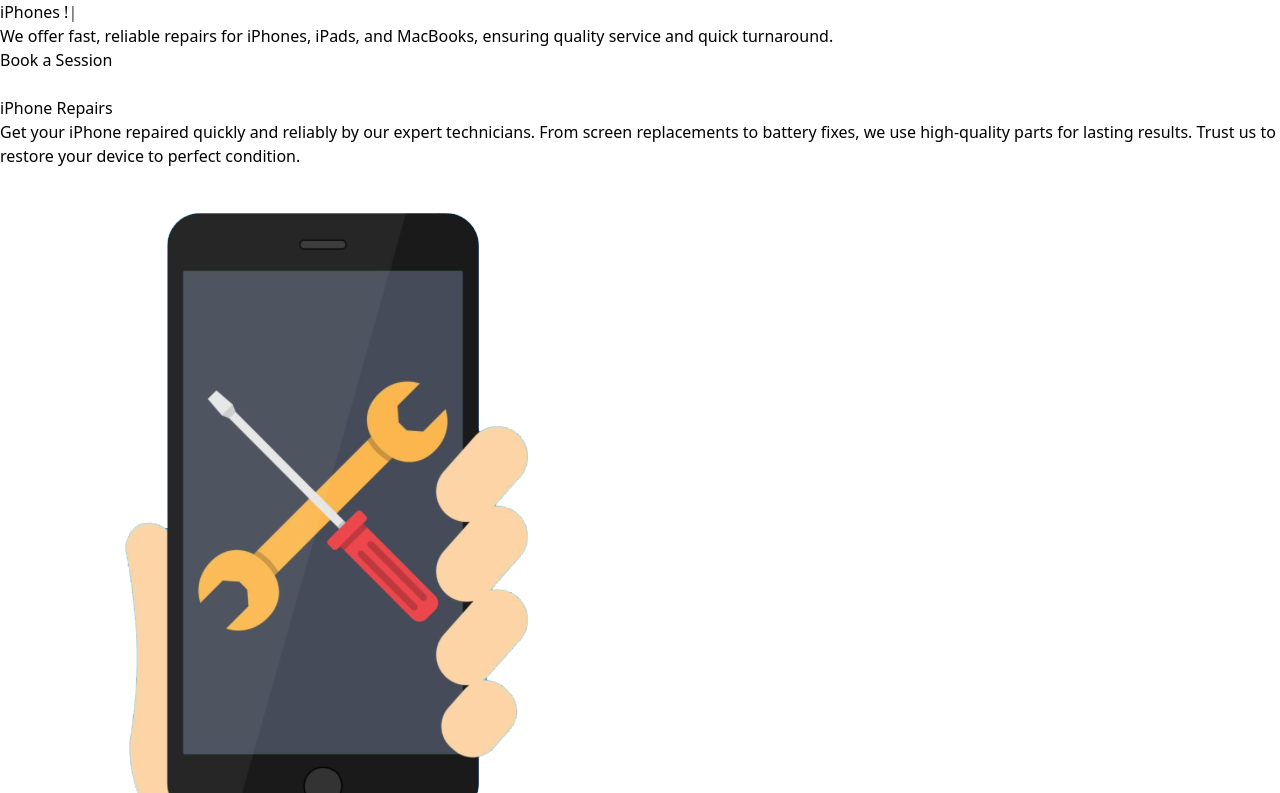
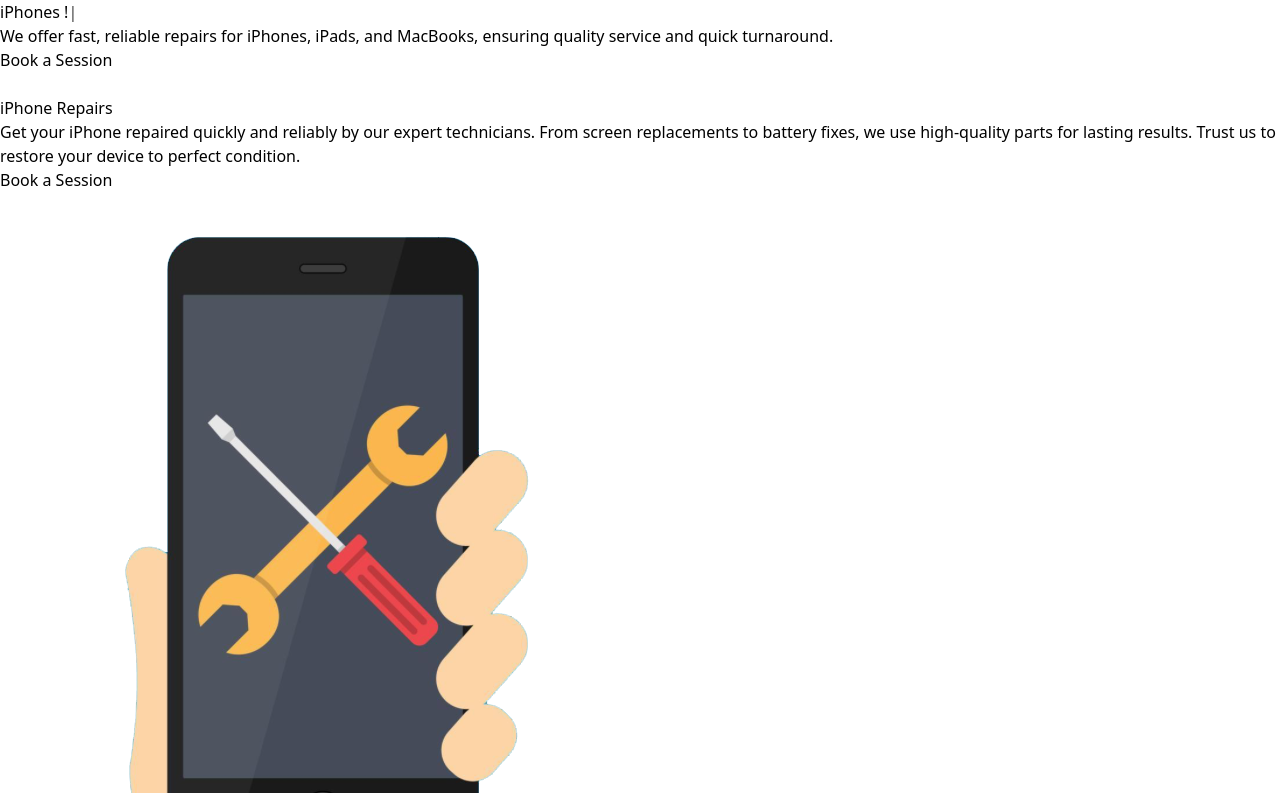
Before and after one commit to f90dErry/nextglo-repairs, a React (Vite) app: page / in a window 1280 px wide. Shown: the part 547-1340 px from the top of the page. Built offline with nearby package versions, Linux system fonts and the light colour scheme.

Commit message:
card components bug issue fixed

```diff
--- a/src/components/Hero.jsx
+++ b/src/components/Hero.jsx
@@ -67,7 +67,7 @@ const Hero = () => {
         </button>
       </div>
 
-      <div className='w-full h-[250px] bg-red-500 md:max-w-[1400px] md:h-[350px] md:w-[600px] m-auto relative group'>
+      <div className='w-full h-[250px] md:max-w-[1400px] md:h-[350px] md:w-[600px] m-auto relative group'>
         <div
           className='w-full h-full bg-center bg-cover duration-500'
           style={{ backgroundImage: `url(${slides[index].url})` }}
--- a/src/components/Navbar.jsx
+++ b/src/components/Navbar.jsx
@@ -29,7 +29,7 @@ const Navbar = () => {
       <div
         className={`${
           isMenuOpen ? 'flex' : 'hidden'
-        } absolute flex-col gap-6 top-24 w-[270px] h-[300px] p-3 items-center md:static md:flex md:flex-row  md:w-auto shadow-lg right-1 md:shadow-none md:h-0 md:gap-8 `}
+        } absolute flex-col gap-6 top-24 w-[270px] h-[300px] p-3 items-center md:static md:flex md:flex-row  md:w-auto shadow-lg right-1 md:shadow-none md:h-0 md:gap-8 bg-white `}
       >
         {navElements.map((item) => (
           <Link
--- a/src/components/ServiceOverview.jsx
+++ b/src/components/ServiceOverview.jsx
@@ -25,17 +25,25 @@ const ServiceOverview = () => {
     },
   ]
   return (
-    <div className='m-4 text-gray-600'>
+    <div className='m-4 text-gray-600 md:flex md:flex-row gap-10 md:m-12'>
       {repairs.map((card) => (
-        <section className='my-12 bg-green-600 pb-3 rounded-lg'>
+        <section className='my-12 shadow-lg pb-3 rounded-xl'>
           <h3 className='pt-3 px-3 text-blue-800 font-bold'>{card.title}</h3>
-          <div className='flex items-center md:flex-col bg-red-500 m-auto p-3'>
+          <div className='md:flex items-center md:flex-col  m-auto px-7 py-2'>
             <p>{card.note}</p>
-            <img
-              src={card.image}
-              alt='vector'
-              className='h-[80px] w-[100px] mx-3'
-            />
+            <div className='flex justify-between'>
+              <button
+                className='mt-8 bg-blue-900 text-white font-bold py-3 px-6 rounded-full
+        md:hover:bg-red-600 md:hover:scale-105 md:transform md:transition-all md:duration-300 md:shadow-lg md:hover:shadow-xl'
+              >
+                Book a Session
+              </button>
+              <img
+                src={card.image}
+                alt='vector'
+                className='h-[80px] w-[90px] mx-3'
+              />
+            </div>
           </div>
         </section>
       ))}
```
